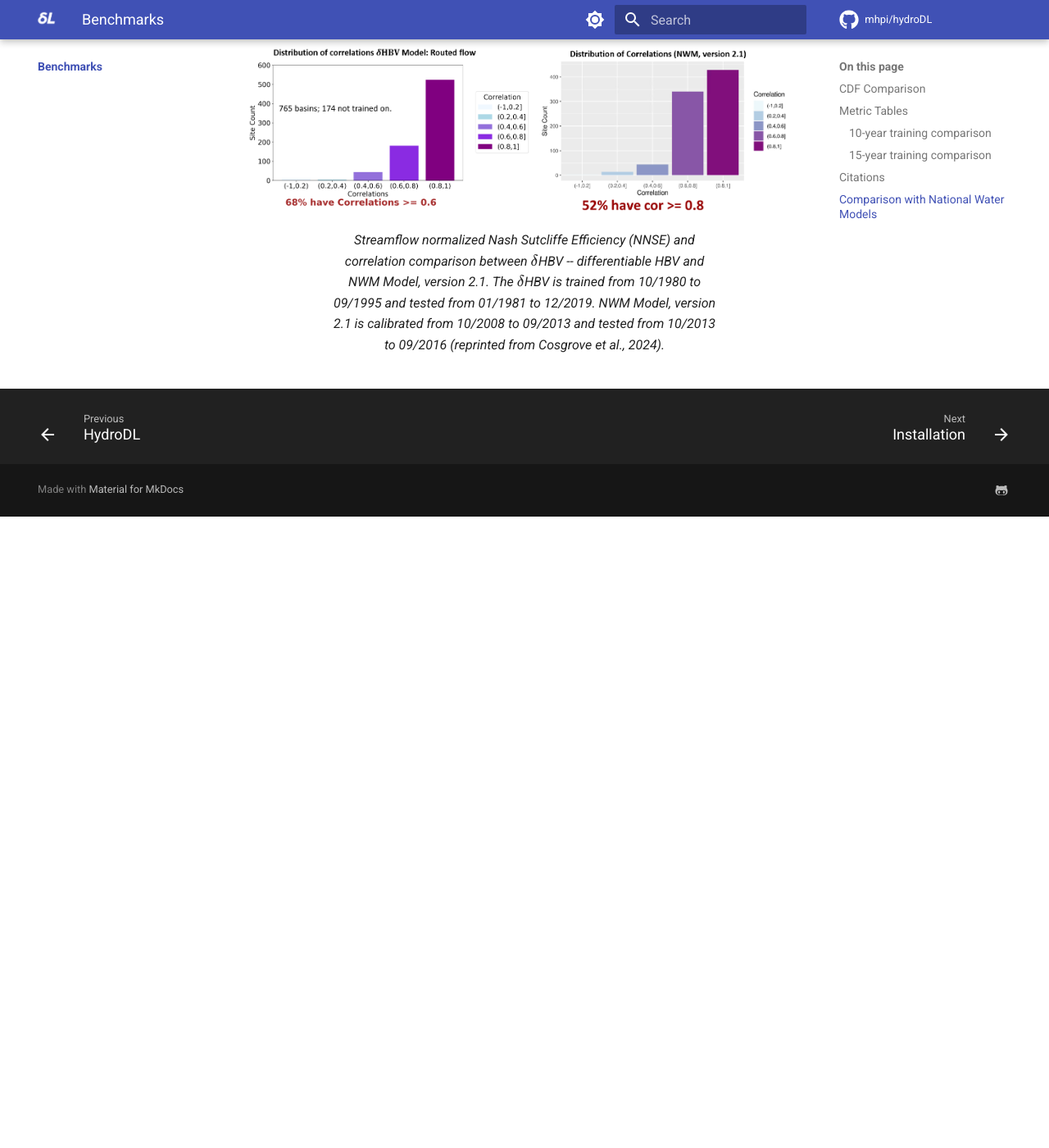
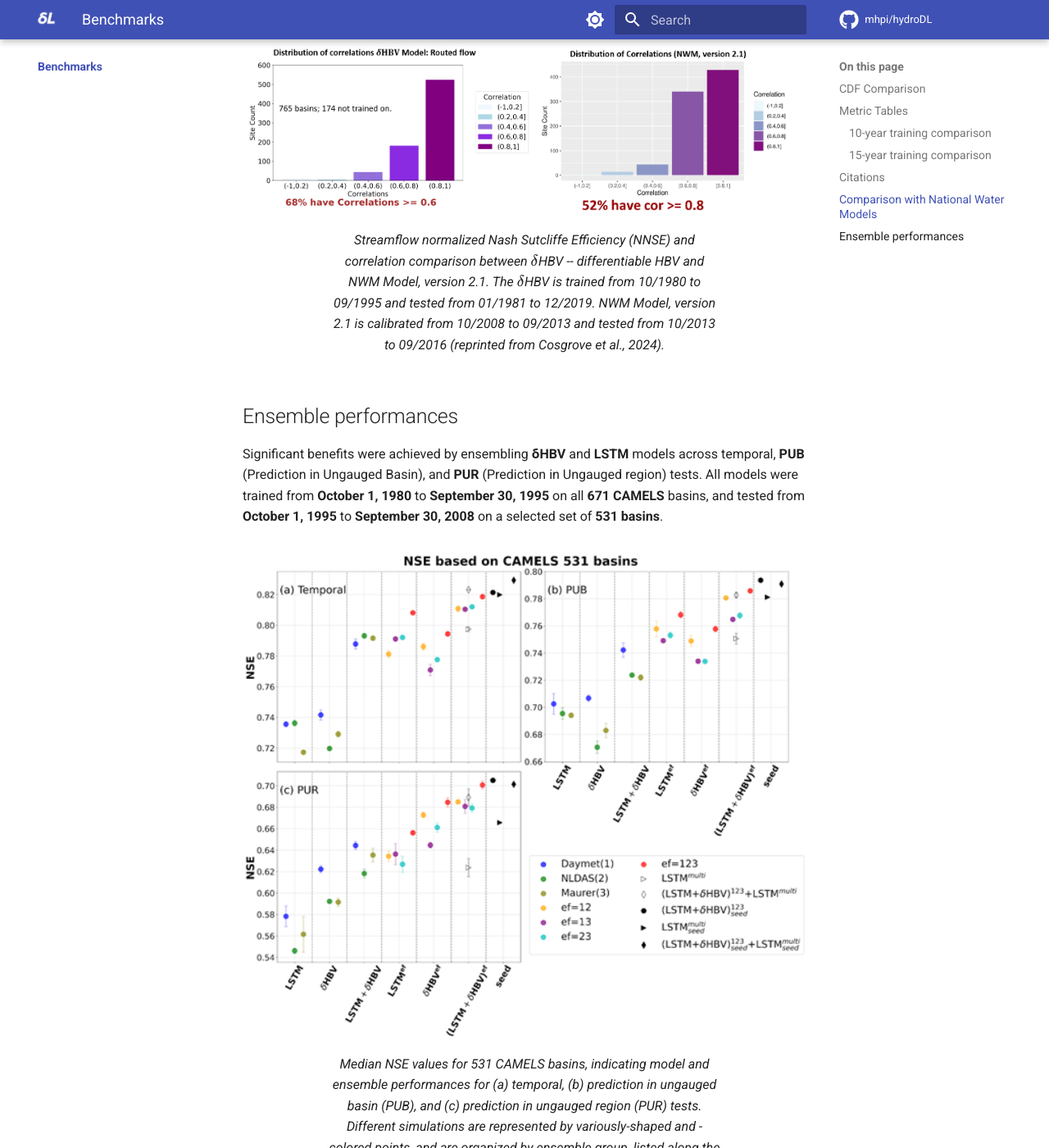
Before and after one commit to mhpi/mhpi.github.io, an MkDocs documentation site: the page built from docs/benchmarks/index.md, in a window 1280 px wide and 1400 px high, scrolled down 4772 px. Shown: the whole window at 82% size. Built offline with MkDocs 1.6.1 and Material for MkDocs 9.7.7, drawn with Linux system fonts in a browser that asks for light colours; a script that is not in the unit is left out; comment, search, counter and statistics services are not loaded; before the commit the page ends 5402 px from its top, so only the background shows below that; some of the changed text lies outside the part shown.

Commit message:
update ensemble results on benchmark page (#26)

```diff
--- a/docs/benchmarks/index.md
+++ b/docs/benchmarks/index.md
@@ -121,3 +121,19 @@ Funded by CIROH projects, we have produced initial comparisons at the continenta
   ![NWM2.1](../assets/images/NVM2.1.png){width="750"}
   <figcaption>Streamflow normalized Nash Sutcliffe Efficiency (NNSE) and correlation comparison between $\delta$HBV -- differentiable HBV and NWM Model, version 2.1. The $\delta$HBV is trained from 10/1980 to 09/1995 and tested from 01/1981 to 12/2019. NWM Model, version 2.1 is calibrated from 10/2008 to 09/2013 and tested from 10/2013 to 09/2016 (reprinted from Cosgrove et al., 2024). </figcaption>
 </figure>
+
+## Ensemble performances
+Significant benefits were achieved by ensembling **δHBV** and **LSTM** models across temporal, **PUB** (Prediction in Ungauged Basin), and **PUR** (Prediction in Ungauged region) tests. All models were trained from **October 1, 1980** to **September 30, 1995** on all **671 CAMELS** basins, and tested from **October 1, 1995** to **September 30, 2008** on a selected set of **531 basins**.
+
+<figure markdown>
+  ![ensemble](../assets/images/ensemble.jpg){width="750"}
+<figcaption>
+
+Median NSE values for 531 CAMELS basins, indicating model and ensemble performances for (a) temporal, (b) prediction in ungauged basin (PUB), and (c) prediction in ungauged region (PUR) tests. Different simulations are represented by variously-shaped and -colored points, and are organized by ensemble group, listed along the x-axis: LSTM, δHBV, LSTM+δHBV, and their “ensemble forcing” counterparts, LSTM<sup>ef</sup>, δHBV<sup>ef</sup>, and LSTM+δHBV<sup>ef</sup>. LSTM<sup>multi</sup> is a single LSTM model trained directly on all three forcing datasets at once. The superscript “ef” denotes the forcing datasets involved in each ensemble (choices of 1 for Daymet, 2 for NLDAS, and 3 for Maurer), while the “+” connects the model types used within an ensemble. The x-axis group and subscript “seed” indicate that simulation results were averaged based on three different random seeds (see Figure C1). Other points without “seed”, along with their corresponding error bars, are derived from the averages of metrics computed over repeated runs with three different random seeds. The error bar indicates one standard deviation above and below the average value for each simulation.
+
+
+</figcaption>
+</figure>
+
+**Citation**:
+Li, P., Song, Y., Pan, M., Lawson, K., & Shen, C. (2025). *Ensembling Differentiable Process-based and Data-driven Models with Diverse Meteorological Forcing Datasets to Advance Streamflow Simulation*. **EGUsphere**, 2025, 1–74. https://doi.org/10.5194/egusphere-2025-483
```
Also changed, not shown: docs/assets/images/ensemble.jpg (added).
